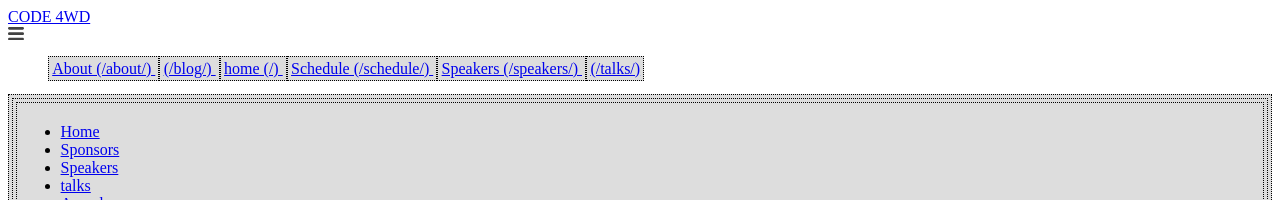
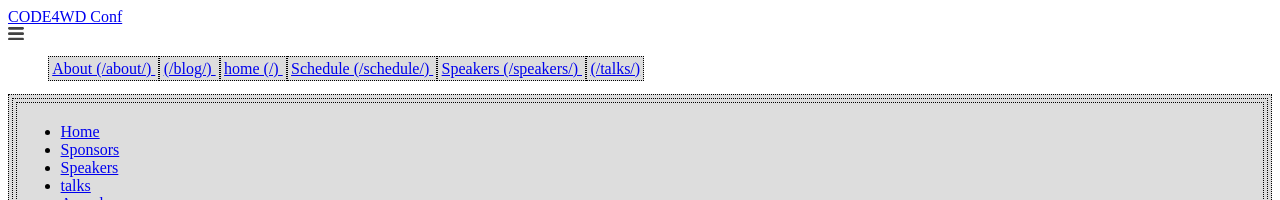
Before and after one commit to afknapping/code4wd-experiments, a Jekyll site: the page built from index.html, in a window 1280 px wide. Shown: the top 200 px of the page. Built offline with Jekyll 4.4.1, drawn with Linux system fonts in a browser that asks for light colours; some of the changed lines change nothing that is shown.

Commit message:
Update _config.yml

```diff
--- a/_config.yml
+++ b/_config.yml
@@ -6,16 +6,14 @@
 # 'jekyll serve'. If you change this file, please restart the server process.
 
 # Site settings
-title: CODE 4WD
-email: your-email@domain.com
+title: CODE4WD Conf
+email: fogell@code4wd.com
 description: > # this means to ignore newlines until "baseurl:"
-  Write an awesome description for your new site here. You can edit this
-  line in _config.yml. It will appear in your document head meta (for
-  Google search results) and in your feed.xml site description.
+  The largest OSS event on the Middle East
 baseurl: "/code4wd-experiments" # the subpath of your site, e.g. /blog
-url: "http://yourdomain.com" # the base hostname & protocol for your site
-twitter_username: jekyllrb
-github_username:  jekyll
+url: "http://code4wd.com" # the base hostname & protocol for your site
+twitter_username: fogelmania
+github_username:  fogelmania
 
 collections:
 - talks
```
